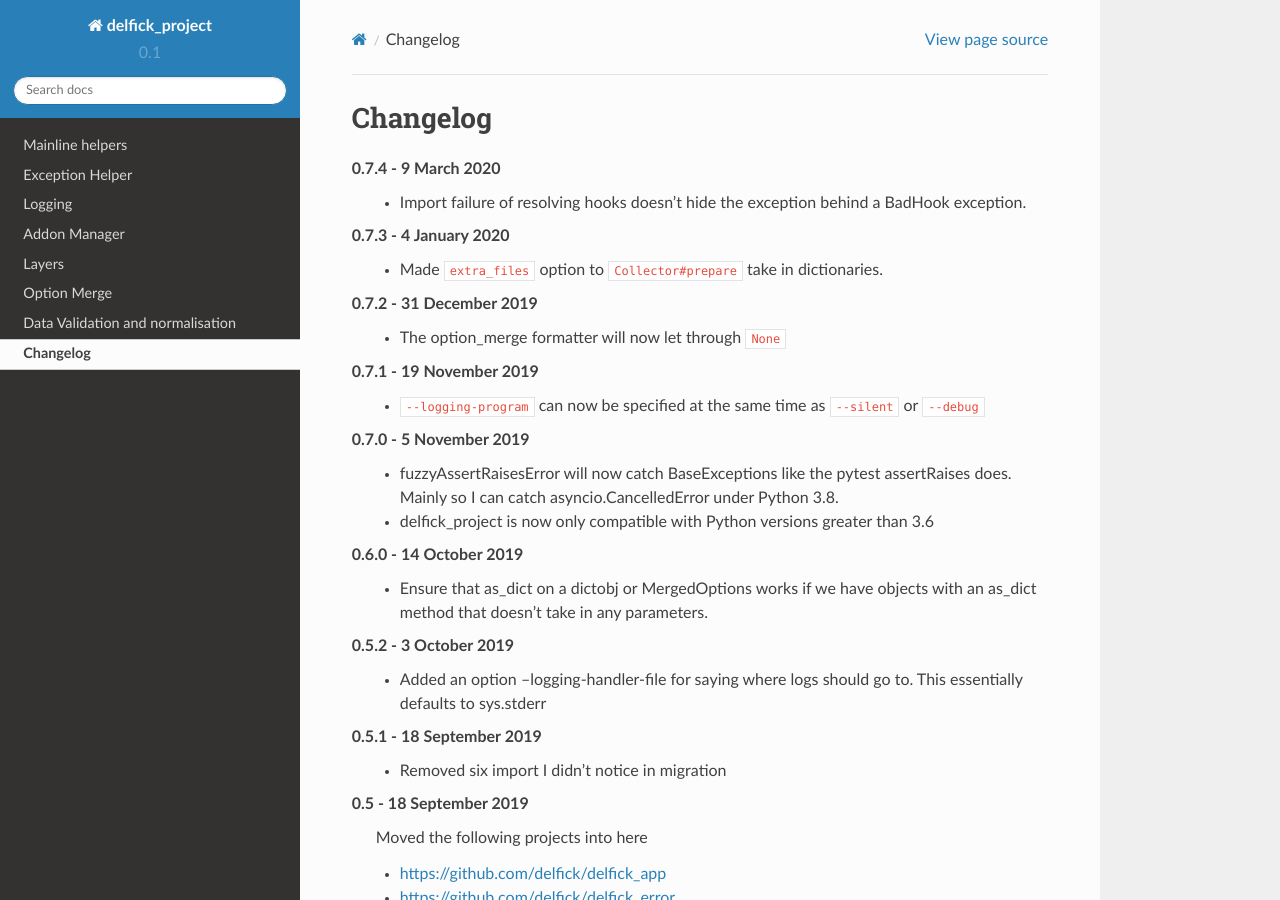
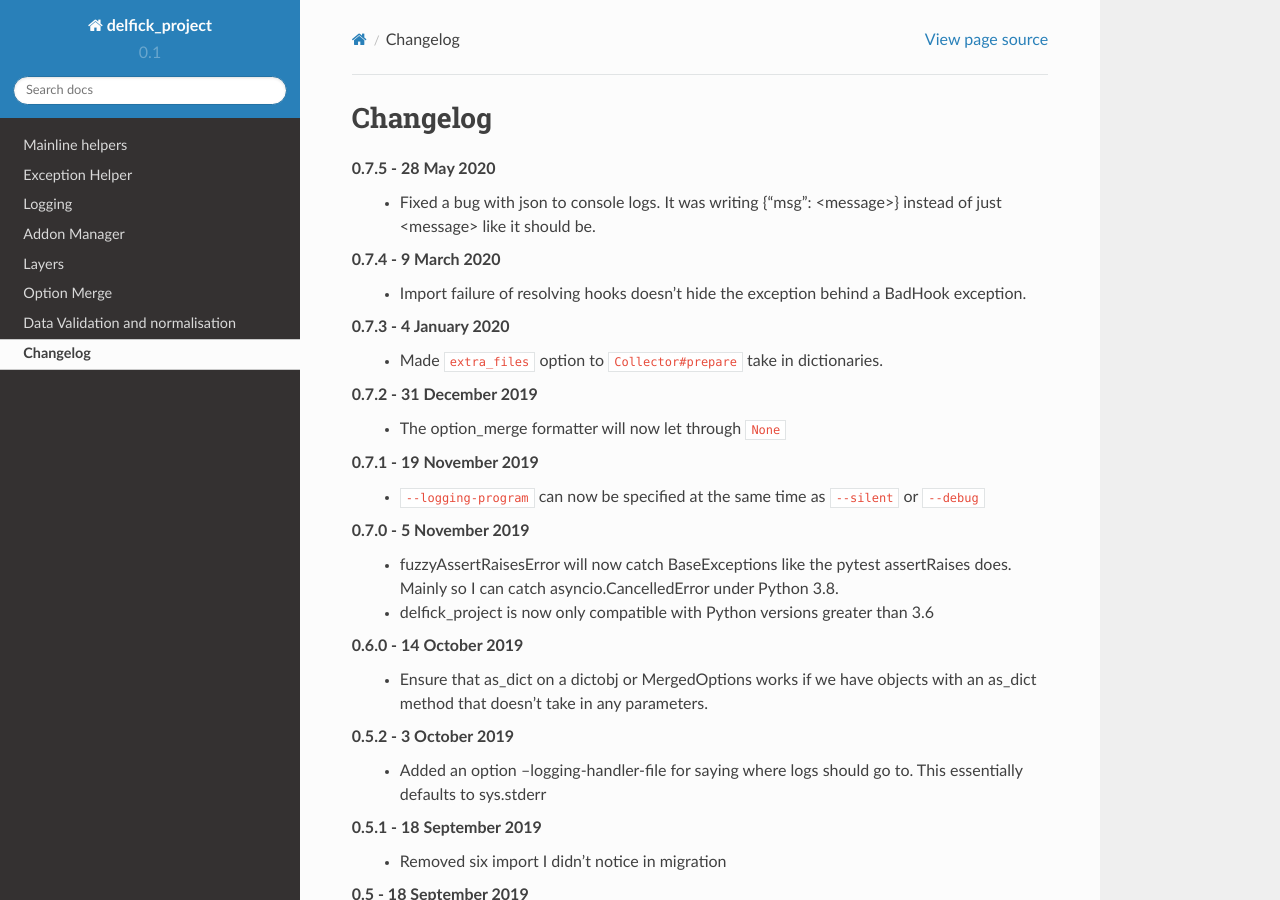
Before and after one commit to delfick/delfick_project, a Sphinx documentation site: the page built from docs/api/changelog.rst, in a window 1280 px wide and 900 px high. Built offline with Sphinx 7.4.7 and the Read the Docs theme 2.0.0, drawn with Linux system fonts in a browser that asks for light colours.

Commit message:
Version bump - 0.7.5

```diff
--- a/delfick_project/__init__.py
+++ b/delfick_project/__init__.py
@@ -1,2 +1,2 @@
 """pytest-cov: avoid already-imported warning: PYTEST_DONT_REWRITE."""
-VERSION = "0.7.4"
+VERSION = "0.7.5"
--- a/docs/api/changelog.rst
+++ b/docs/api/changelog.rst
@@ -2,6 +2,10 @@
 
 Changelog
 ---------
+
+0.7.5 - 28 May 2020
+   * Fixed a bug with json to console logs. It was writing {"msg": <message>}
+     instead of just <message> like it should be.
 
 0.7.4 - 9 March 2020
    * Import failure of resolving hooks doesn't hide the exception behind a
```
